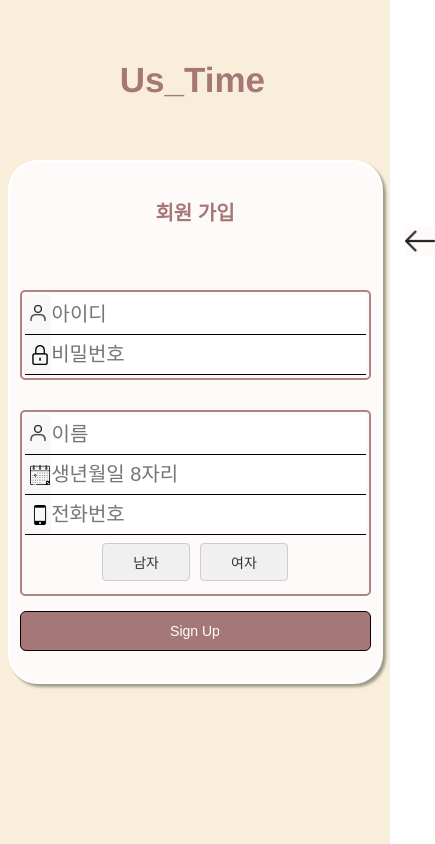
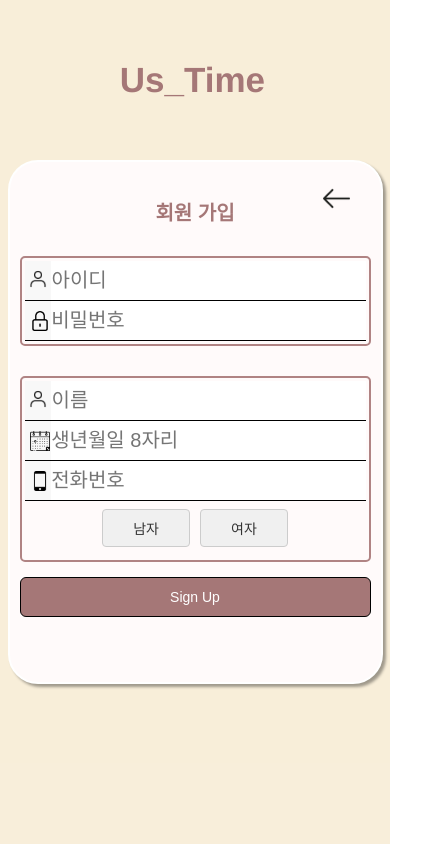
Before and after one commit to simjunseo98/UsTime_Frontend, a React (Create React App) app: page /signup in a window 390 px wide. Shown: the whole page, 435 px wide, since content can reach past the window. Built offline with nearby package versions, Linux system fonts and the light colour scheme.

Commit message:
design: 회원가입창 반응형 웹(모바일) 수정

```diff
--- a/src/assets/style/SignUp.module.scss
+++ b/src/assets/style/SignUp.module.scss
@@ -188,8 +188,16 @@
         min-height: 500px;
     }
 
+    .goBackButton{
+        margin: 0;
+        position: fixed;
+        top: 185px;
+        right: 40px;
+        width: 27px;
+    }
     .SignUpTitle {
         font-size: 20px;
+
     }
 
     .inputField {
```
